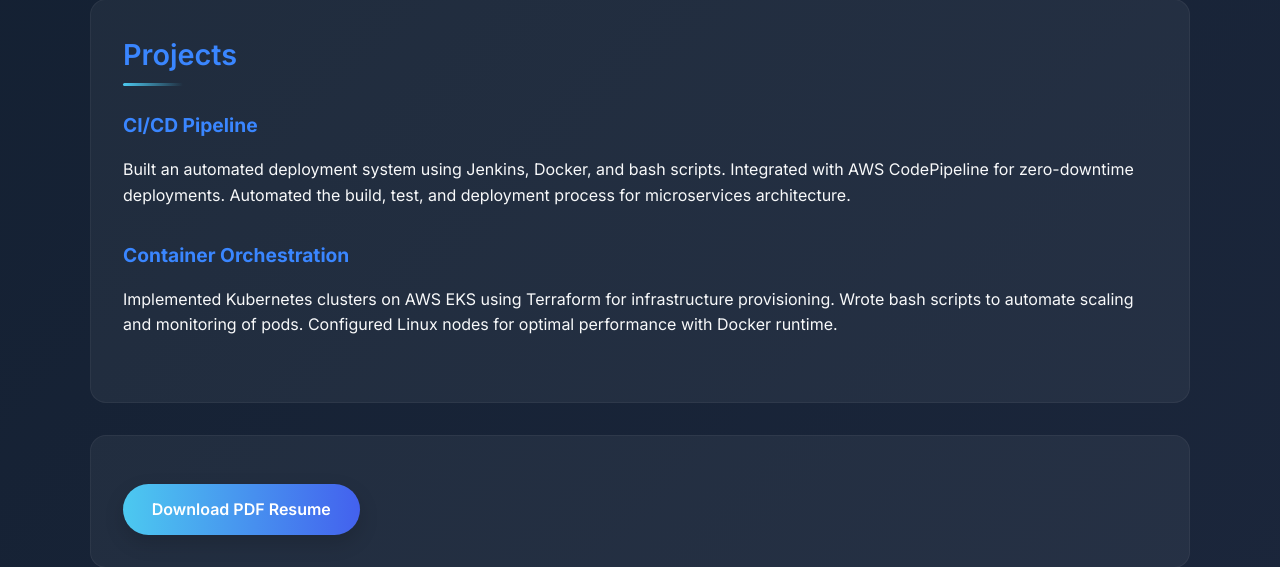
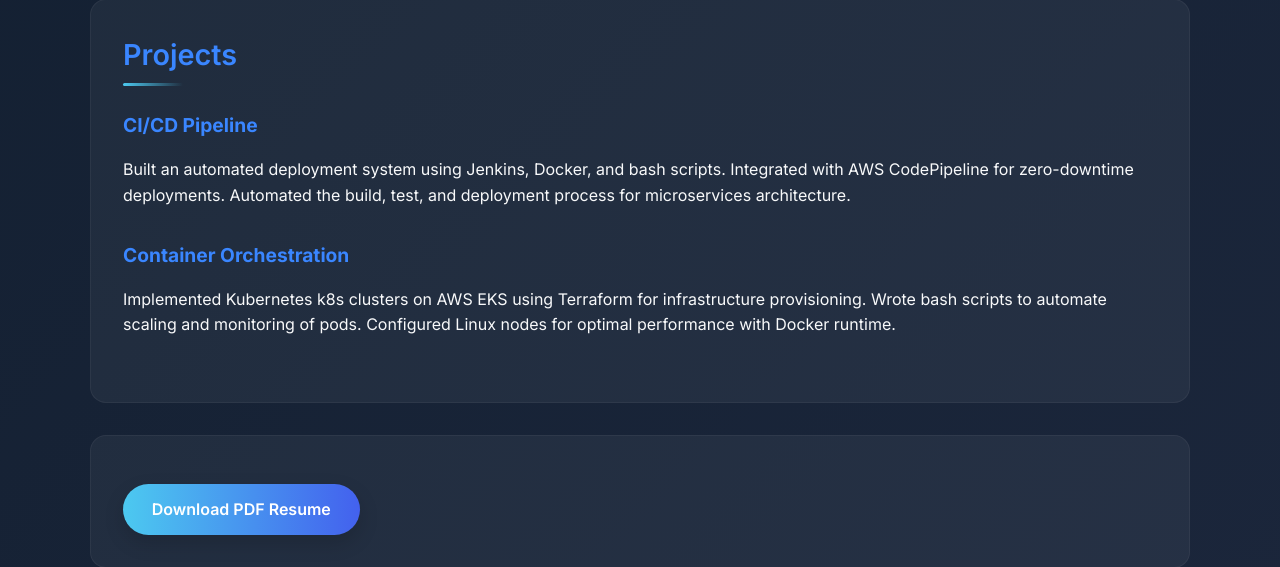
Before and after one commit to ricoclesca/my-portfolio, a Flask app: page / in a window 1280 px wide. Shown: the part 2144-2711 px from the top of the page. Run offline with Flask 3, Linux system fonts and the light colour scheme.

Commit message:
updates to CI/CD pipeline and project details

```diff
--- a/templates/index.html
+++ b/templates/index.html
@@ -363,7 +363,7 @@
             </article>
             <article class="project-item">
                 <strong>Container Orchestration</strong>
-                <p>Implemented Kubernetes clusters on AWS EKS using Terraform for infrastructure provisioning. Wrote bash scripts to automate scaling and monitoring of pods. Configured Linux nodes for optimal performance with Docker runtime.</p>
+                <p>Implemented Kubernetes k8s clusters on AWS EKS using Terraform for infrastructure provisioning. Wrote bash scripts to automate scaling and monitoring of pods. Configured Linux nodes for optimal performance with Docker runtime.</p>
             </article>
         </section>
 
```
